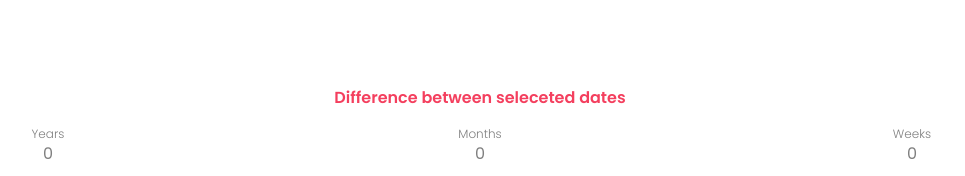
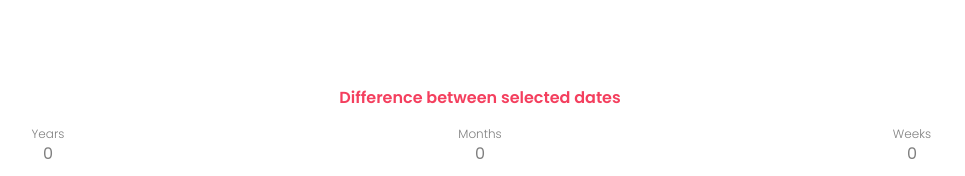
Before and after one commit to mrunalsen/age-calc, a React (Vite) app: page /date-calculator in a window 1280 px wide. Both pictures are taken after typing "2020-01-15", "2020-01-15" into the empty fields and a click on the button "calculate". Shown: the part 188-364 px from the top of the page, without its empty margins (160-1125 px from the left). Built offline with nearby package versions, Linux system fonts and the light colour scheme.

Commit message:
fix : spelling

```diff
--- a/src/app/components/home/components/DateCalculator/DateModal.tsx
+++ b/src/app/components/home/components/DateCalculator/DateModal.tsx
@@ -32,7 +32,7 @@ const DateModal: React.FC<DateModalProps> = ({ setShowModal, age }) => {
             <div className="bg-primary text-secondary flex flex-col place-content-center h-full">
                 {/* Start : Summary */}
                 <div className='text-center'>
-                    <h4 className="text-rose-500 font-semibold py-4">Difference between seleceted dates</h4>
+                    <h4 className="text-rose-500 font-semibold py-4">Difference between selected dates</h4>
                     <div className="grid grid-cols-3 gap-4">
                         <div className="flex flex-col">
                             <span className="text-xs font-light">Years</span>
```
